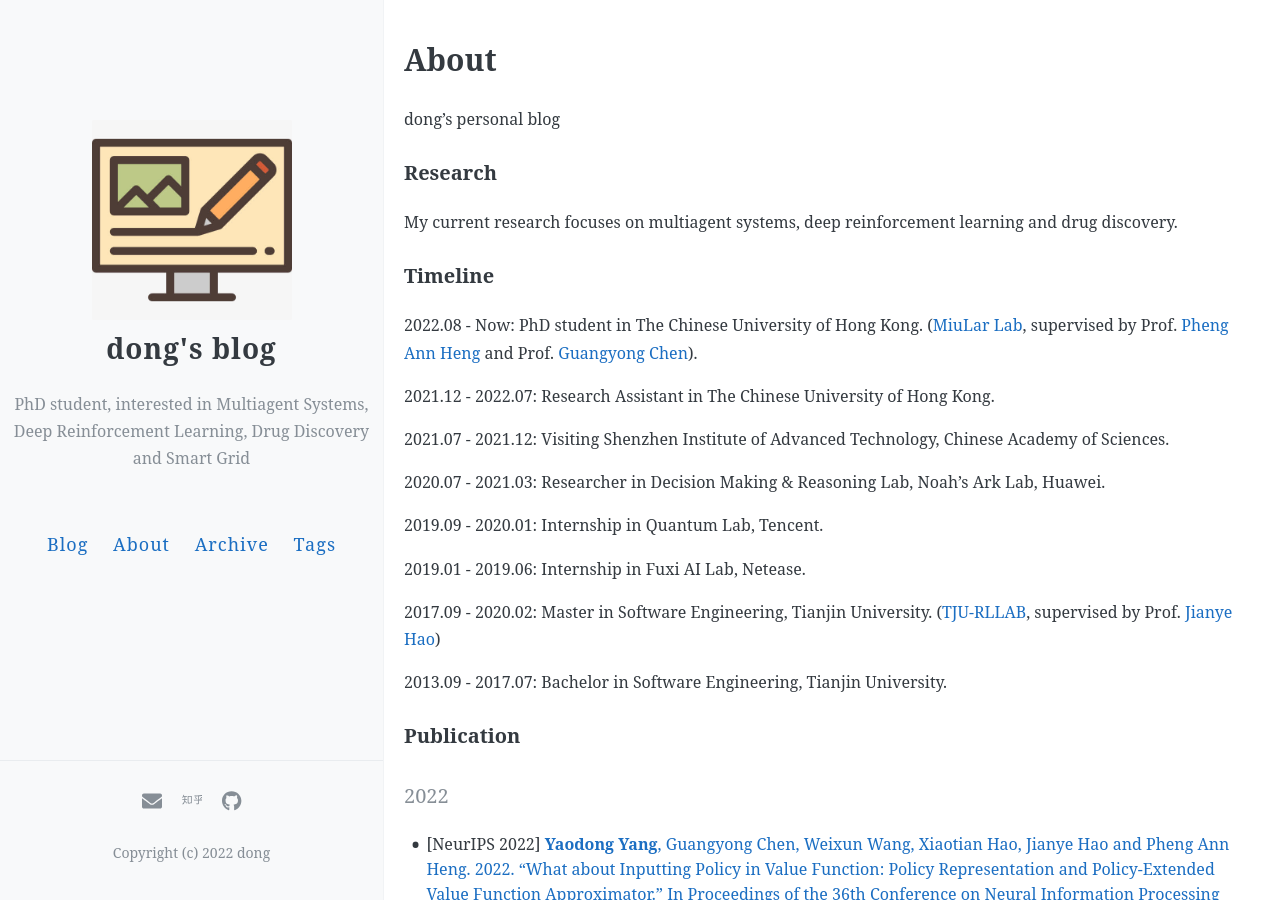
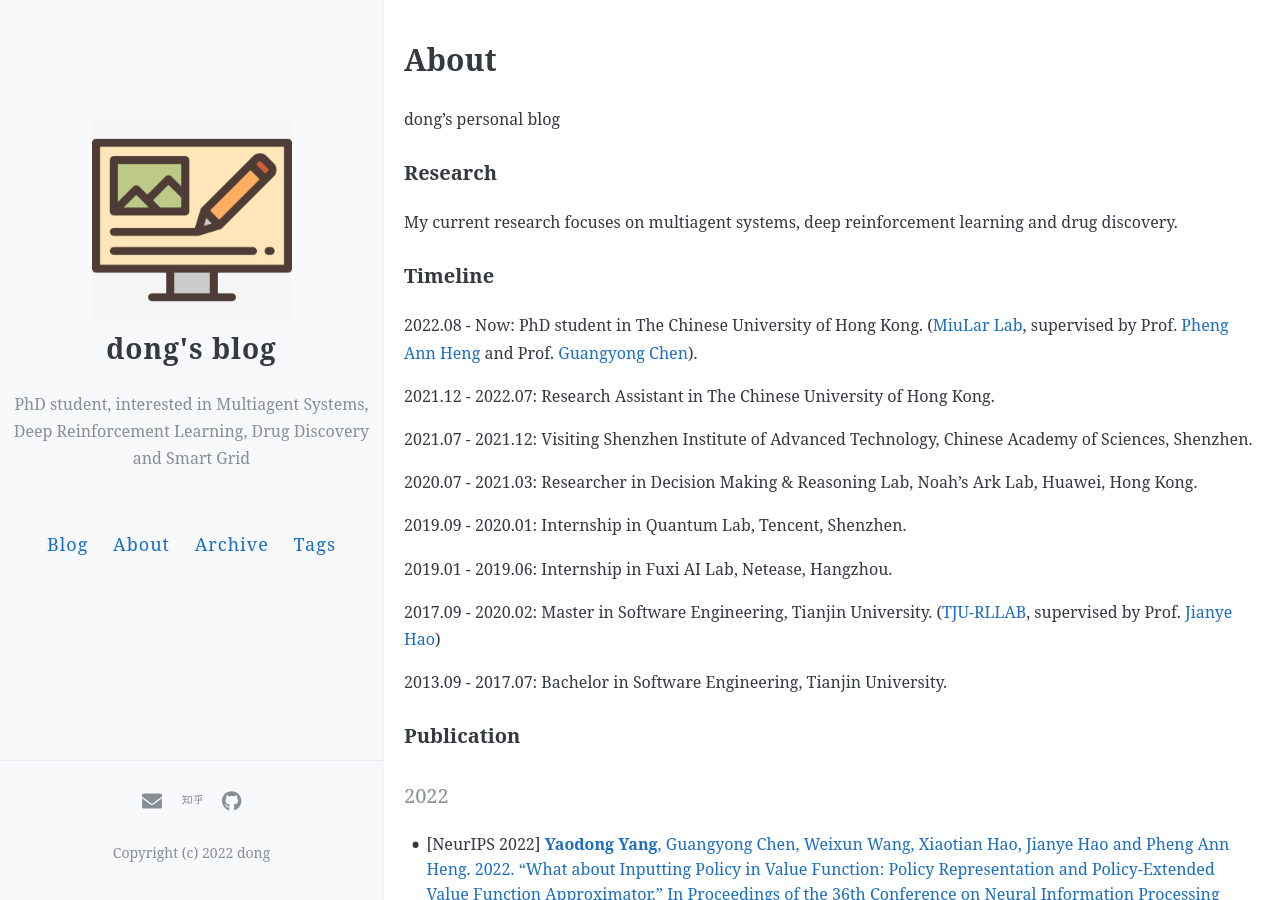
Before and after one commit to CNDOTA/CNDOTA.github.io, a Jekyll site: the page built from about.md, in a window 1280 px wide and 900 px high. Built offline with Jekyll 4.4.1, drawn with Linux system fonts in a browser that asks for light colours; comment, search, counter and statistics services are not loaded.

Commit message:
update on 20221008

```diff
--- a/about.md
+++ b/about.md
@@ -17,13 +17,13 @@
 
 2021.12 - 2022.07: Research Assistant in The Chinese University of Hong Kong.
 
-2021.07 - 2021.12: Visiting Shenzhen Institute of Advanced Technology, Chinese Academy of Sciences.
+2021.07 - 2021.12: Visiting Shenzhen Institute of Advanced Technology, Chinese Academy of Sciences, Shenzhen.
 
-2020.07 - 2021.03: Researcher in Decision Making & Reasoning Lab, Noah's Ark Lab, Huawei.
+2020.07 - 2021.03: Researcher in Decision Making & Reasoning Lab, Noah's Ark Lab, Huawei, Hong Kong.
 
-2019.09 - 2020.01: Internship in Quantum Lab, Tencent.
+2019.09 - 2020.01: Internship in Quantum Lab, Tencent, Shenzhen.
 
-2019.01 - 2019.06: Internship in Fuxi AI Lab, Netease.
+2019.01 - 2019.06: Internship in Fuxi AI Lab, Netease, Hangzhou.
 
 2017.09 - 2020.02: Master in Software Engineering, Tianjin University. ([TJU-RLLAB](http://www.icdai.org/), supervised by Prof. [Jianye Hao](http://www.escience.cn/people/jianye/index.html))
 
```
